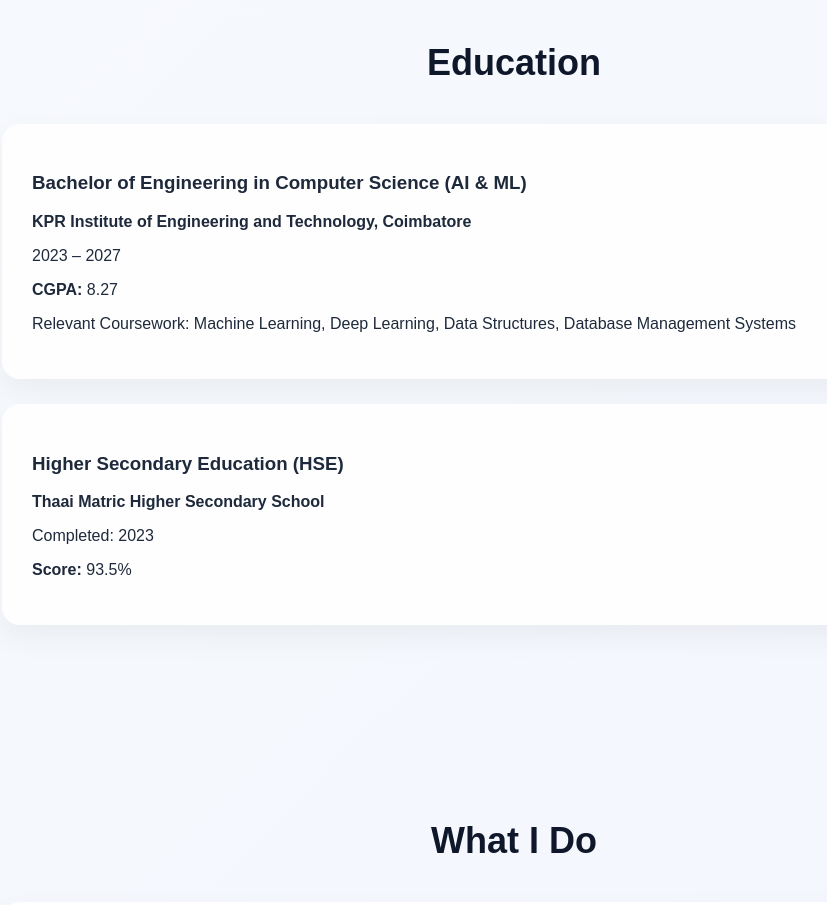
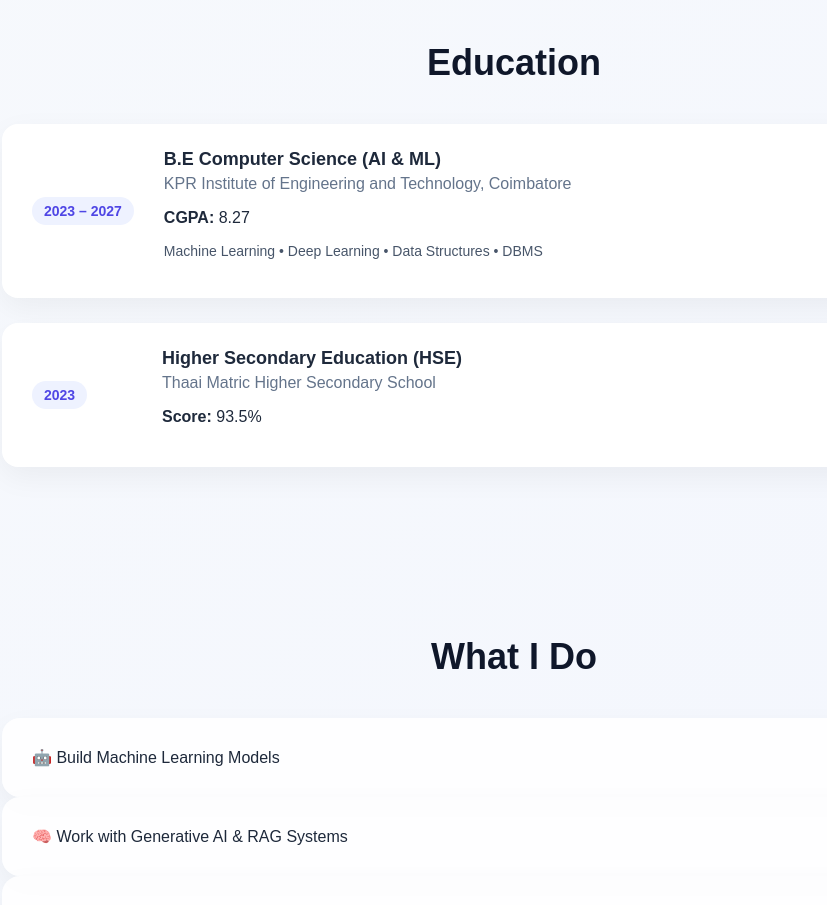
Before and after one commit to Kaviya-Balamurugan/portfolio, a React (Create React App) app: page / in a window 1280 px wide. Shown: the part 1260-2165 px from the top of the page, without its empty margins (126-953 px from the left). Built offline with nearby package versions, Linux system fonts and the light colour scheme.

Commit message:
updated education

```diff
--- a/src/App.css
+++ b/src/App.css
@@ -119,8 +119,60 @@ h2 {
   margin-top: 25px;
 }
 
-#education .card {
-  margin-bottom: 25px;
+/* ================= EDUCATION PREMIUM ================= */
+
+.edu-container {
+  margin-top: 40px;
+  display: flex;
+  flex-direction: column;
+  gap: 25px;
+}
+
+/* Card */
+.edu-card {
+  display: flex;
+  gap: 30px;
+  background: white;
+  padding: 25px 30px;
+  border-radius: 16px;
+  box-shadow: 0 10px 30px rgba(0,0,0,0.05);
+  align-items: center;
+  transition: 0.3s;
+}
+
+.edu-card:hover {
+  transform: translateY(-5px);
+}
+
+/* Left (Year) */
+.edu-left {
+  min-width: 100px;
+}
+
+.edu-year {
+  font-size: 14px;
+  font-weight: 600;
+  color: #4f46e5;
+  background: #eef2ff;
+  padding: 6px 12px;
+  border-radius: 20px;
+}
+
+/* Right content */
+.edu-right h3 {
+  margin: 0;
+  font-size: 18px;
+}
+
+.edu-place {
+  color: #64748b;
+  margin: 5px 0;
+}
+
+.edu-course {
+  font-size: 14px;
+  color: #475569;
+  margin-top: 8px;
 }
 /* RIGHT IMAGE */
 .circle {
--- a/src/components/Education.js
+++ b/src/components/Education.js
@@ -3,31 +3,45 @@ function Education() {
     <section id="education">
       <h2>Education</h2>
 
-      <div className="card">
+      <div className="edu-container">
 
-        <h3>Bachelor of Engineering in Computer Science (AI & ML)</h3>
-        <p><b>KPR Institute of Engineering and Technology, Coimbatore</b></p>
+        {/* College */}
+        <div className="edu-card">
+          <div className="edu-left">
+            <span className="edu-year">2023 – 2027</span>
+          </div>
 
-        <p>2023 – 2027</p>
-        <p><b>CGPA:</b> 8.27</p>
+          <div className="edu-right">
+            <h3>B.E Computer Science (AI & ML)</h3>
+            <p className="edu-place">
+              KPR Institute of Engineering and Technology, Coimbatore
+            </p>
 
-        <p>
-          Relevant Coursework: Machine Learning, Deep Learning,
-          Data Structures, Database Management Systems
-        </p>
+            <p><b>CGPA:</b> 8.27</p>
+
+            <p className="edu-course">
+              Machine Learning • Deep Learning • Data Structures • DBMS
+            </p>
+          </div>
+        </div>
+
+        {/* School */}
+        <div className="edu-card">
+          <div className="edu-left">
+            <span className="edu-year">2023</span>
+          </div>
+
+          <div className="edu-right">
+            <h3>Higher Secondary Education (HSE)</h3>
+            <p className="edu-place">
+              Thaai Matric Higher Secondary School
+            </p>
+
+            <p><b>Score:</b> 93.5%</p>
+          </div>
+        </div>
 
       </div>
-
-      <div className="card">
-
-        <h3>Higher Secondary Education (HSE)</h3>
-        <p><b>Thaai Matric Higher Secondary School</b></p>
-
-        <p>Completed: 2023</p>
-        <p><b>Score:</b> 93.5%</p>
-
-      </div>
-
     </section>
   );
 }
```
